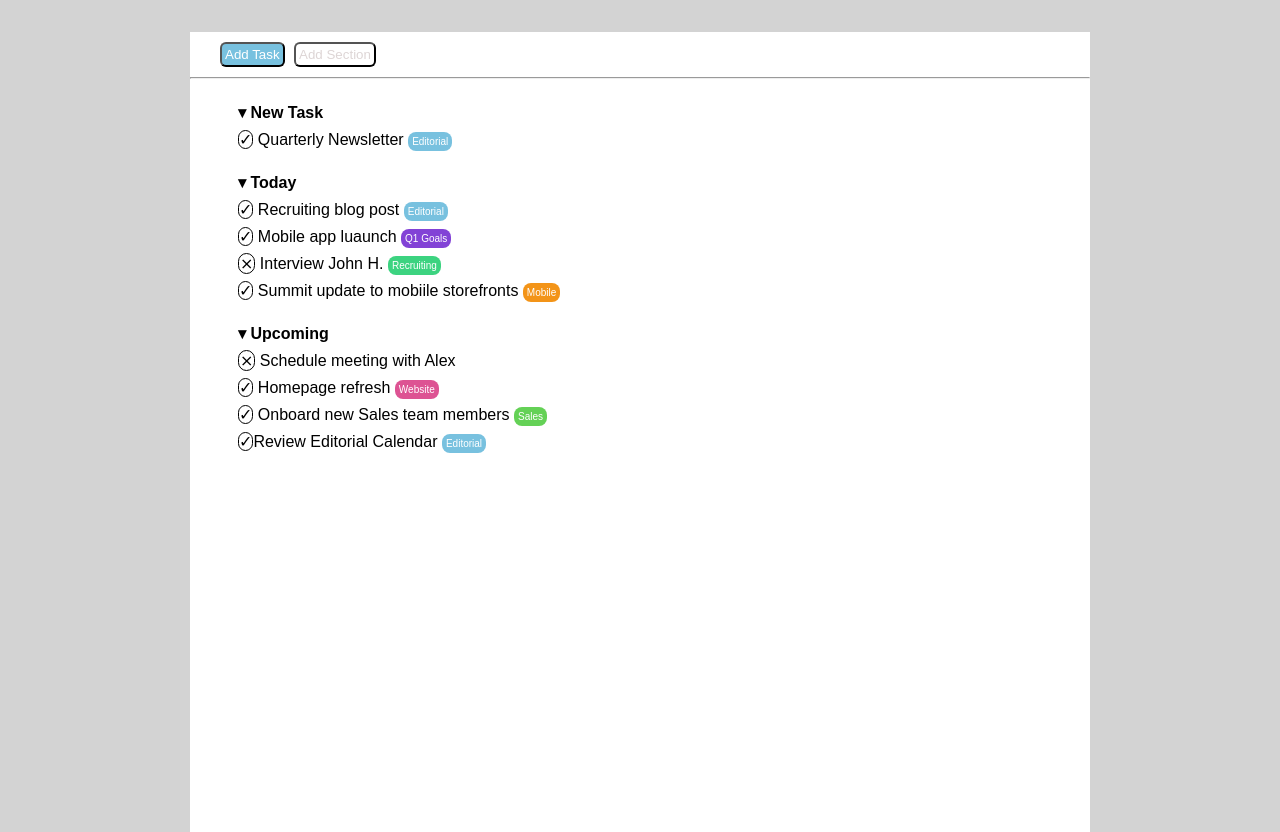
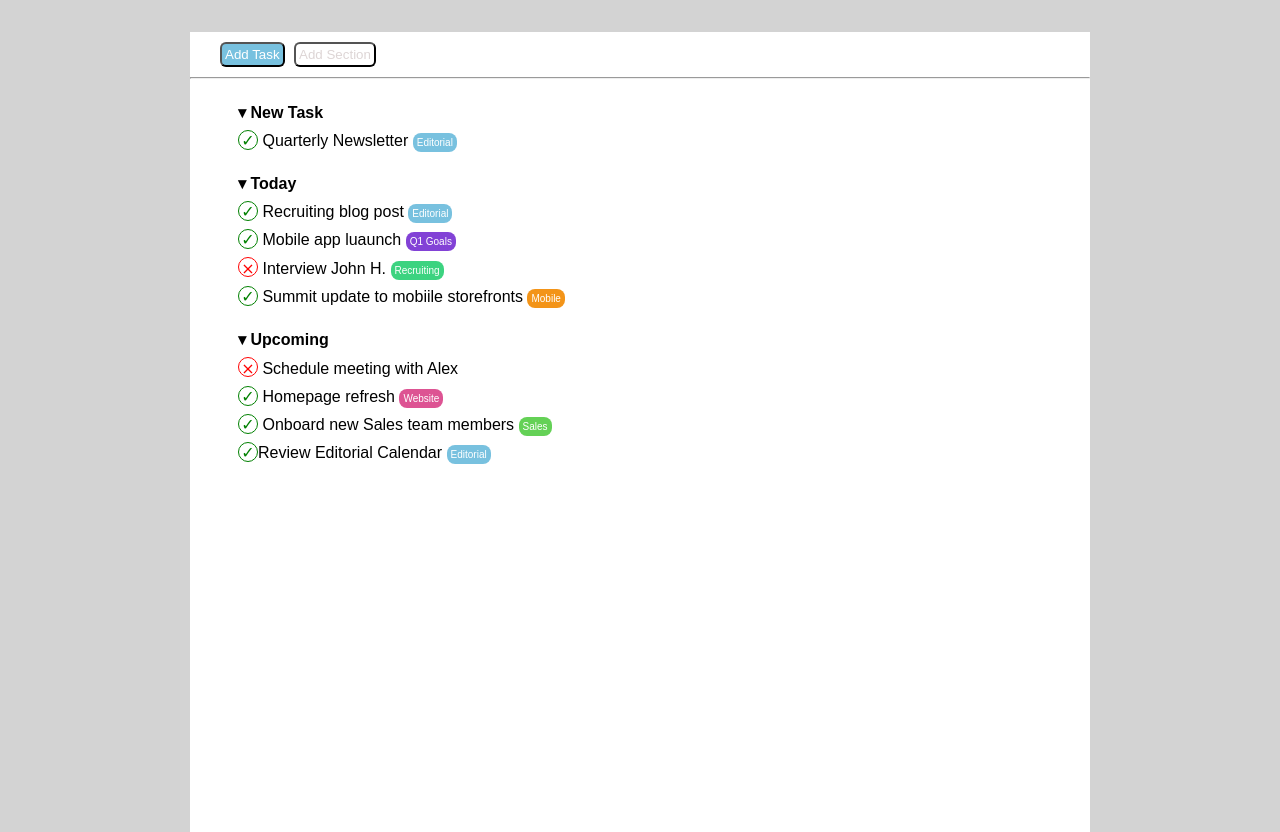
Before and after one commit to ndongogueye/html-css-tobolist, a plain HTML site: page index.html in a window 1280 px wide. Shown: the part 72-904 px from the top of the page. Drawn offline with Linux system fonts and the light colour scheme.

Commit message:
correzione

```diff
--- a/assets/style.css
+++ b/assets/style.css
@@ -116,13 +116,21 @@ padding-top: 1.5em;
 .cross {
     border: 1px solid;
     border-radius: 10px;
-    padding: 1px
+    width: 20px;
+    height: 20px;
+    text-align: center;
+    padding: 1px;
+    border-radius: 50%;
+    display: inline-block;
+    color: red;
 }
 
 .check {
-    background-color: white;
-    width: ;
     border: solid 1px;
-    border-radius: 10px;
-
+    width: 20px;
+    height: 20px;
+    border-radius: 50%;
+    display: inline-block;
+    text-align: center;
+    color: green;
 }
```
